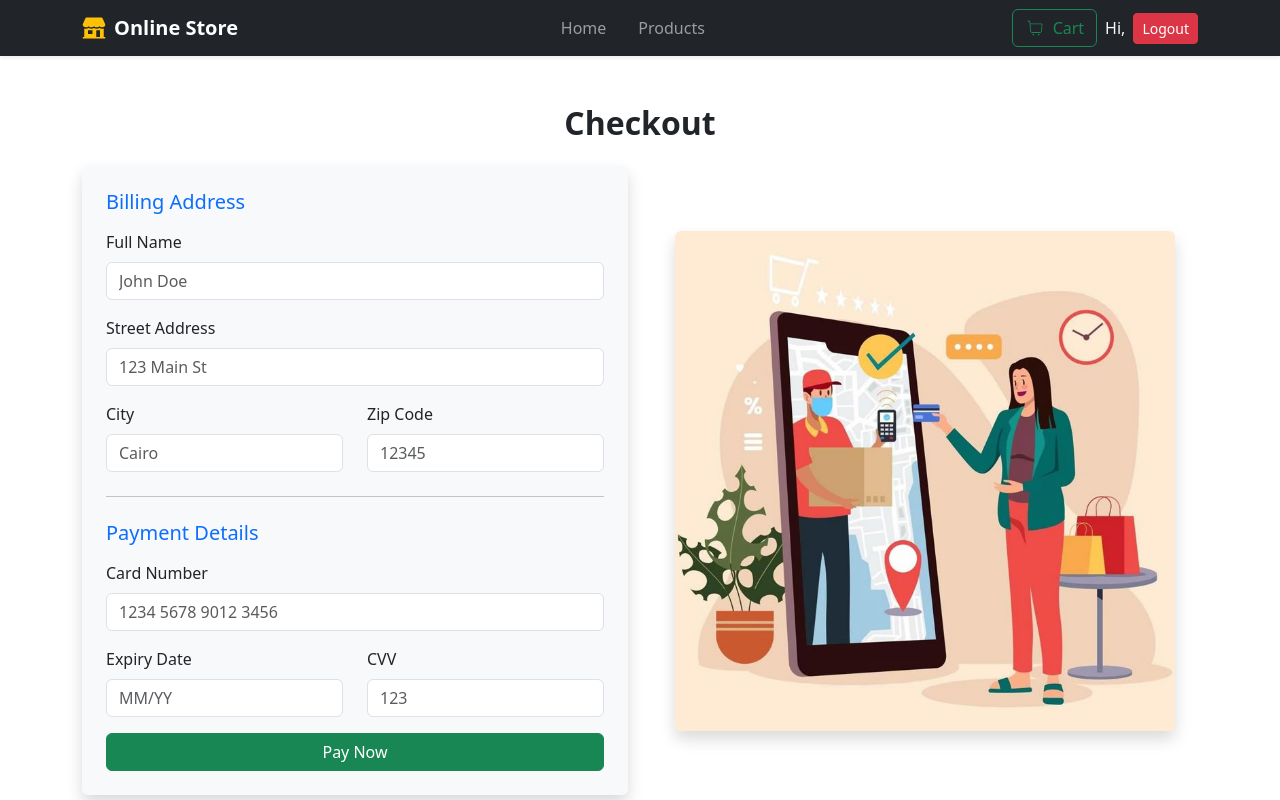
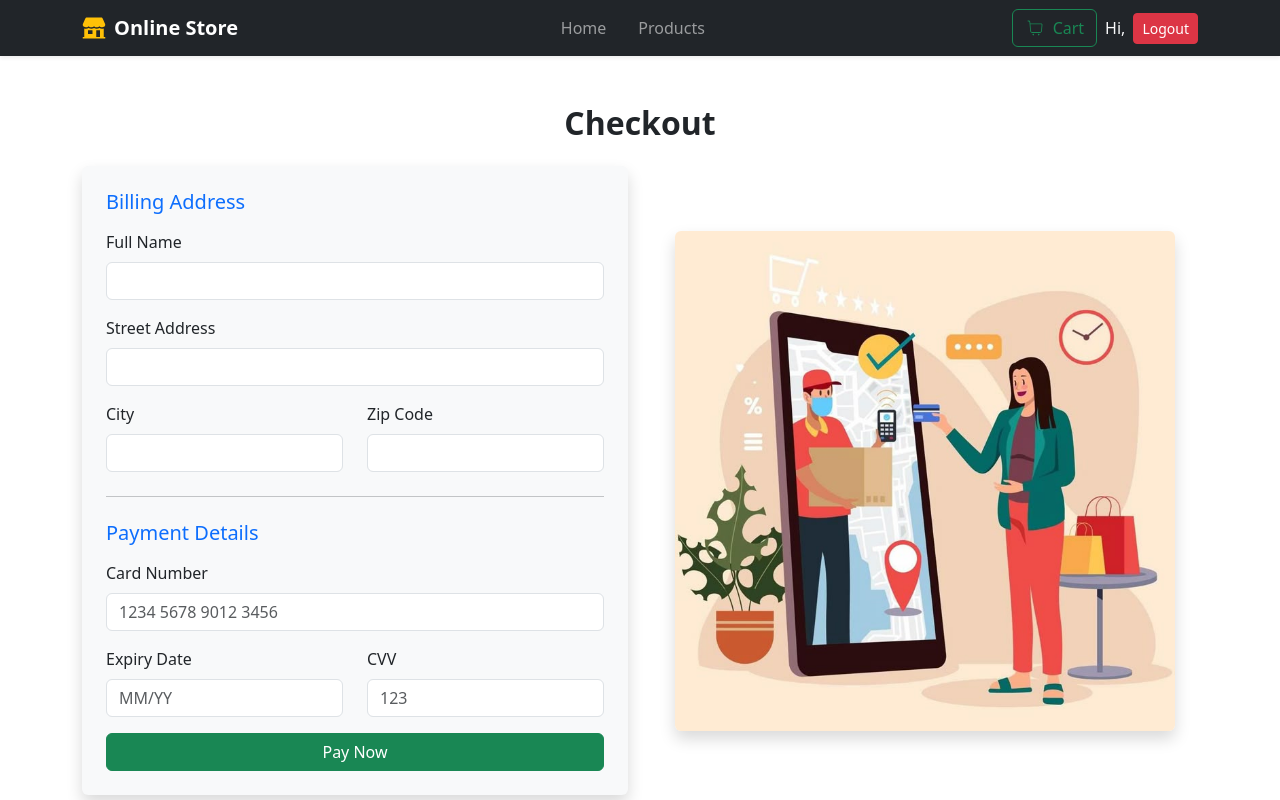
Before and after one commit to Nouh1408/E-commerce-React, a React (Vite) app: page /payment in a window 1280 px wide. Shown: the top 800 px of the page. Built offline with nearby package versions, Linux system fonts and the light colour scheme; sample sign-in values are in the browser's storage.

Commit message:
يارب تنتهي الاحزان

```diff
--- a/src/Components/Payment/Payment.jsx
+++ b/src/Components/Payment/Payment.jsx
@@ -31,7 +31,7 @@ export default function Payment() {
                 <input
                   type="text"
                   className="form-control"
-                  placeholder="John Doe"
+                  placeholder=""
                   required
                 />
               </div>
@@ -41,7 +41,7 @@ export default function Payment() {
                 <input
                   type="text"
                   className="form-control"
-                  placeholder="123 Main St"
+                  placeholder=""
                   required
                 />
               </div>
@@ -52,7 +52,7 @@ export default function Payment() {
                   <input
                     type="text"
                     className="form-control"
-                    placeholder="Cairo"
+                    placeholder=""
                     required
                   />
                 </div>
@@ -61,7 +61,7 @@ export default function Payment() {
                   <input
                     type="text"
                     className="form-control"
-                    placeholder="12345"
+                    placeholder=""
                     required
                   />
                 </div>
```
